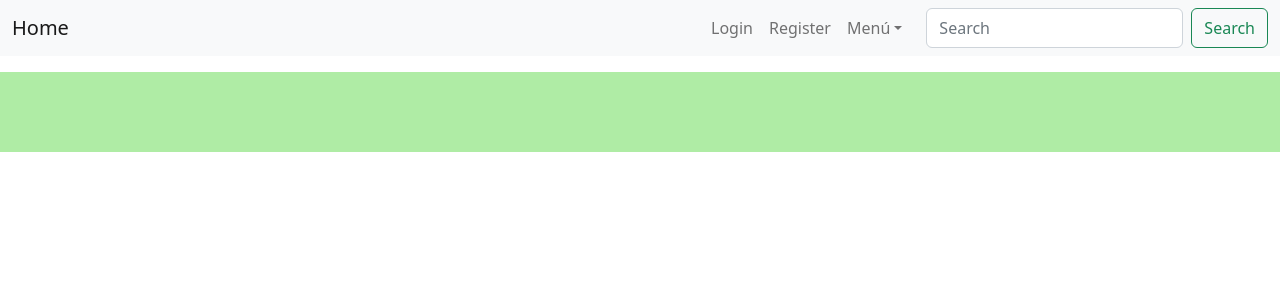
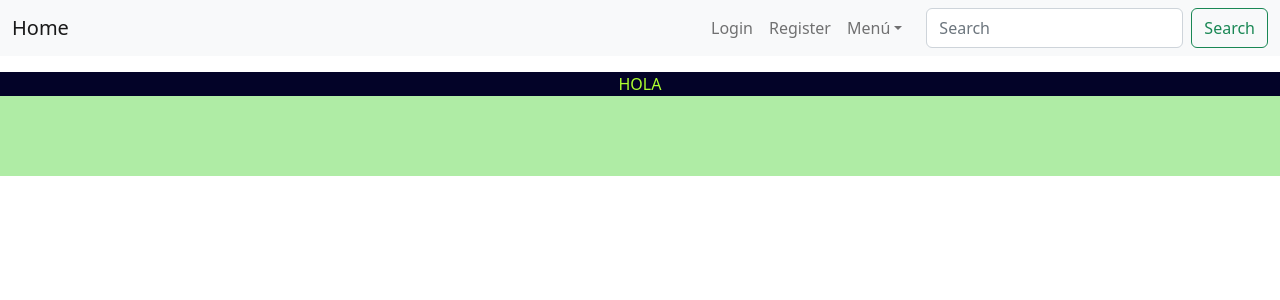
Before and after one commit to Naxete7/Proyecto-5-Movie-Rental-Frontend, a React (Create React App) app in the folder movierental/: page /films in a window 1280 px wide. Shown: the top 300 px of the page. Built offline with nearby package versions, Linux system fonts and the light colour scheme.

Commit message:
estilo en films y series

```diff
--- a/movierental/src/App.js
+++ b/movierental/src/App.js
@@ -11,9 +11,11 @@ import Home from './containers/Home/Home';
 // import Register from './containers/Register/Register';
 import Login from './containers/User/Login/Login.jsx';
 import Header from './components/Header/Header';
- import Register from './containers/Register/Register';
+ import Register from './containers/User/Register/Register';
 import Footer from './components/Footer/Footer';
-// import Films from './containers/Films/Films';
+ import Films from './containers/Films/Films';
+import Series from './containers/Series/Series'
+
 
 function App() {
   return (
@@ -39,8 +41,8 @@ function App() {
 
           <Route path="/login" element={<Login />} />;
           <Route path='/register' element={<Register/>}/>;
-            {/* <Route path="/films" element={<Films/>}/> */}
-
+            <Route path="/films" element={<Films/>}/>;
+          <Route path="/series" element={<Series/>}/>;
 
         </Routes>
 
--- a/movierental/src/components/Header/Header.jsx
+++ b/movierental/src/components/Header/Header.jsx
@@ -34,8 +34,8 @@ function OffcanvasExample() {
                     title="Menú"
                     id={`offcanvasNavbarDropdown-expand-${expand}`}
                   >
-                    <NavDropdown.Item href="#action3">Películas</NavDropdown.Item>
-                    <NavDropdown.Item href="#action4">
+                    <NavDropdown.Item href="/Films/">Películas</NavDropdown.Item>
+                    <NavDropdown.Item href="/Series/">
                       Series
                     </NavDropdown.Item>
                     <NavDropdown.Item href="#action5">
--- /dev/null
+++ b/movierental/src/containers/Films/Films.jsx
@@ -0,0 +1,35 @@
+import React from "react";
+import "../Films/Films.scss";
+import Navigator from "../../components/Navigator/Navigator";
+import { useNavigate } from "react-router-dom";
+import { registerUser } from "../../services/apicalls";
+
+
+
+
+const Films = () => {
+    let navigate = useNavigate()
+
+
+    return (
+    <div className='filmsDesign'>HOLA</div>
+
+)
+
+}
+
+
+
+
+
+
+
+
+
+
+
+
+
+
+
+export default Films
--- /dev/null
+++ b/movierental/src/containers/Films/Films.scss
@@ -0,0 +1,12 @@
+.filmsDesign {
+    height: auto;
+        width: auto;
+
+        display: grid;
+        justify-content: center;
+        flex-direction: row;
+        justify-content: center;
+        //background-image: image(src"../../assets/img/anillo.png");
+        background-color: #030328;
+        color: greenyellow;
+}
--- a/movierental/src/containers/Home/Home.jsx
+++ b/movierental/src/containers/Home/Home.jsx
@@ -11,7 +11,7 @@ import "./Home.scss"
 
 const Home = () => {
 
-    const navigate = useNavigate();
+    let navigate = useNavigate();
 
 const [movies, setMovies] = useState([]);
 
--- /dev/null
+++ b/movierental/src/containers/Series/Series.jsx
@@ -0,0 +1,27 @@
+import React from "react";
+import "./Series.scss";
+import Navigator from "../../components/Navigator/Navigator";
+import { useNavigate } from "react-router-dom";
+import { registerUser } from "../../services/apicalls";
+
+
+
+
+
+const Series = () => {
+    let navigate = useNavigate()
+
+
+
+
+
+
+    return (
+        <div className="seriesDesign" >HOLA</div>
+    )
+
+
+
+}
+
+export default Series
--- /dev/null
+++ b/movierental/src/containers/Series/Series.scss
@@ -0,0 +1,12 @@
+.seriesDesign {
+    height: auto;
+    width: auto;
+
+    display: grid;
+    justify-content: center;
+    flex-direction: row;
+    justify-content: center;
+    //background-image: image(src"../../assets/img/anillo.png");
+    background-color: #030328;
+    color: greenyellow;
+}
--- a/movierental/src/containers/Register/Register.jsx
+++ b/movierental/src/containers/User/Register/Register.jsx
@@ -1,8 +1,8 @@
 import React, {useState, useEffect} from "react";
 import "./Register.scss"
-import Navigator from "../../components/Navigator/Navigator";
+import Navigator from "../../../components/Navigator/Navigator";
 import { useNavigate } from "react-router-dom";
-import { registerUser } from "../../services/apicalls";
+import { registerUser } from "../../../services/apicalls";
 
 
 import { Button, Checkbox, Form, Input } from 'antd';
```
Also changed, not shown: movierental/src/containers/User/Register/Register.scss (renamed from movierental/src/containers/Register/Register.scss).
